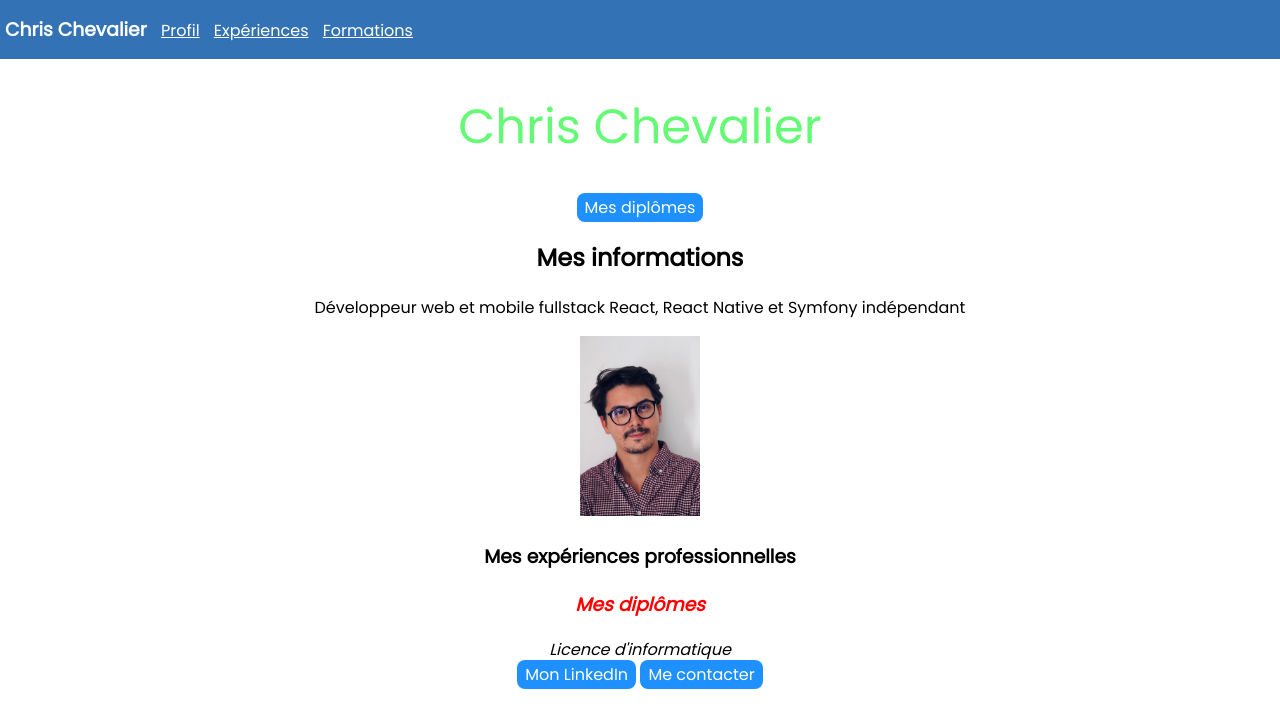
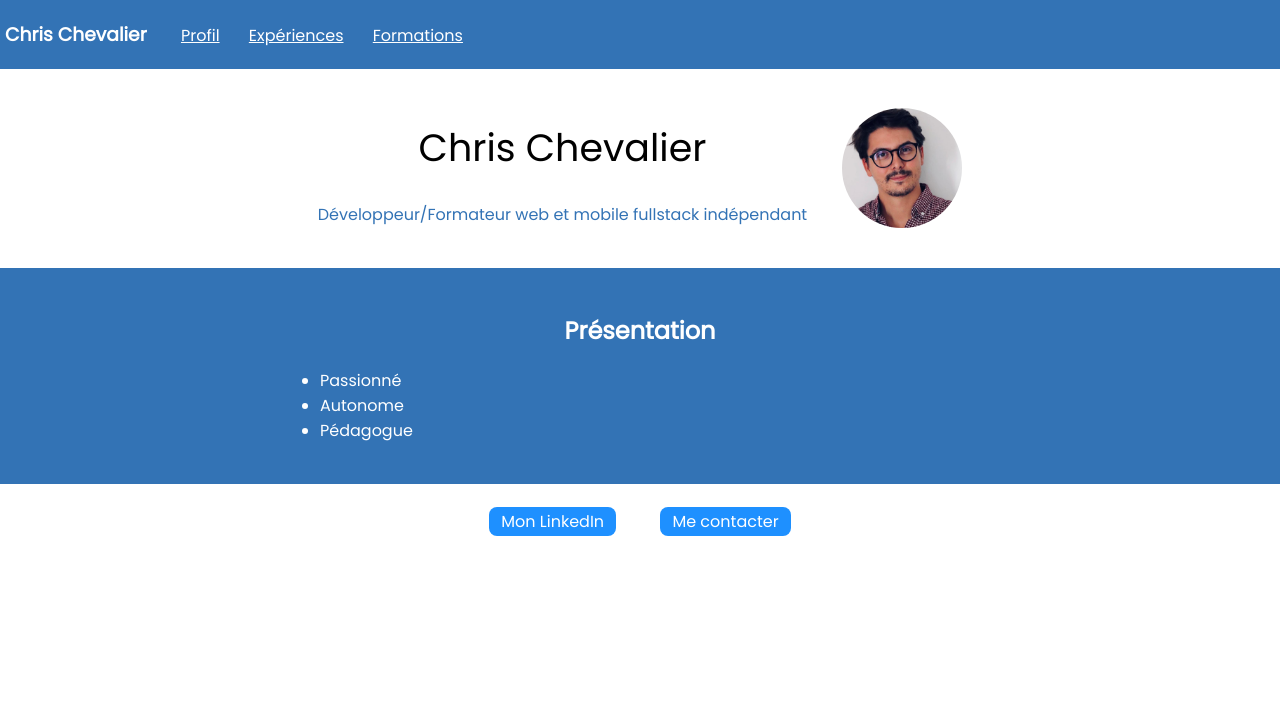
Before and after one commit to Chris-CHEVALIER/CV-Studi, a plain HTML site: page index.html in a window 1280 px wide. Drawn offline with Linux system fonts and the light colour scheme.

Commit message:
add styles

```diff
--- a/index.html
+++ b/index.html
@@ -11,6 +11,7 @@
       name="description"
       content="Développeur web et mobile fullstack React, React Native, Symfony indépendant/freelance."
     />
+    <meta name="viewport" content="width=device-width, initial-scale=1.0" />
     <link rel="stylesheet" href="./styles/main.css" />
   </head>
 
@@ -23,22 +24,28 @@
         <a href="#training">Formations</a>
       </nav>
 
-      <h1 style="color: #65FA76" class="names">Chris Chevalier</h1>
-      <a class="link" href="#diplomes">Mes diplômes</a>
-      <h2>Mes informations</h2>
-      <p>
-        Développeur web et mobile fullstack React, React Native et Symfony
-        indépendant
-      </p>
-      <img src="./images/me.jpg" alt="Chris Chevalier" width="120px" />
+      <div class="informations">
+        <div>
+          <h1 class="names">Chris Chevalier</h1>
+          <p class="blue">
+            Développeur/Formateur web et mobile fullstack indépendant
+          </p>
+        </div>
+        <img src="./images/me.jpg" alt="Chris Chevalier" class="picture" />
+      </div>
     </header>
 
     <main>
-      <h3>Mes expériences professionnelles</h3>
-
-      <h3 id="diplomes">Mes diplômes</h3>
-      <i>Licence d'informatique</i>
+      <div class="presentation">
+        <h2>Présentation</h2>
+        <ul>
+          <li>Passionné</li>
+          <li>Autonome</li>
+          <li>Pédagogue</li>
+        </ul>
+      </div>
     </main>
+    <br />
 
     <footer>
       <a
--- a/styles/main.css
+++ b/styles/main.css
@@ -9,39 +9,70 @@ body {
 .navbar {
   text-align: left;
   background-color: rgb(51, 115, 181);
-  color: 'white';
-  padding: 15px 5px;
+  padding: 20px 5px;
 }
 
 .navbar a {
   color: white;
-  margin-right: 10px;
+  margin-right: 25px;
 }
 
 .navbar h3 {
   color: white;
   display: inline;
-  margin-right: 10px;
+  margin-right: 30px;
 }
 
 .names {
-  font-size: 48px;
-  font-weight: 500;
+  font-size: 38px;
+  font-weight: 300;
 }
 
-#diplomes {
+/* #diplomes {
   color: red;
   font-style: italic;
-}
+} */
 
 .link {
   color: white;
   background-color: dodgerblue;
-  padding: 3px 8px;
+  padding: 3px 12px;
   border-radius: 8px;
   text-decoration: none;
+  margin: 20px;
+  /*border: 3px solid red;*/
 }
 
 .link:hover {
   background-color: rgba(30, 143, 255, 0.8);
 }
+
+.presentation {
+  background-color: rgb(51, 115, 181);
+  color: white;
+  padding: 25px 0;
+}
+
+.presentation ul {
+  text-align: left;
+  padding-left: 25%;
+}
+
+.blue {
+  color: rgb(51, 115, 181);
+}
+
+.informations {
+  display: flex;
+  justify-content: center;
+  align-items: center;
+  padding: 25px 0;
+}
+
+.picture {
+  width: 120px;
+  height: 120px;
+  object-fit: cover;
+  margin-left: 35px;
+  border-radius: 100%;
+}
```
Also changed, not shown: about.html (+11 -3 lines).
